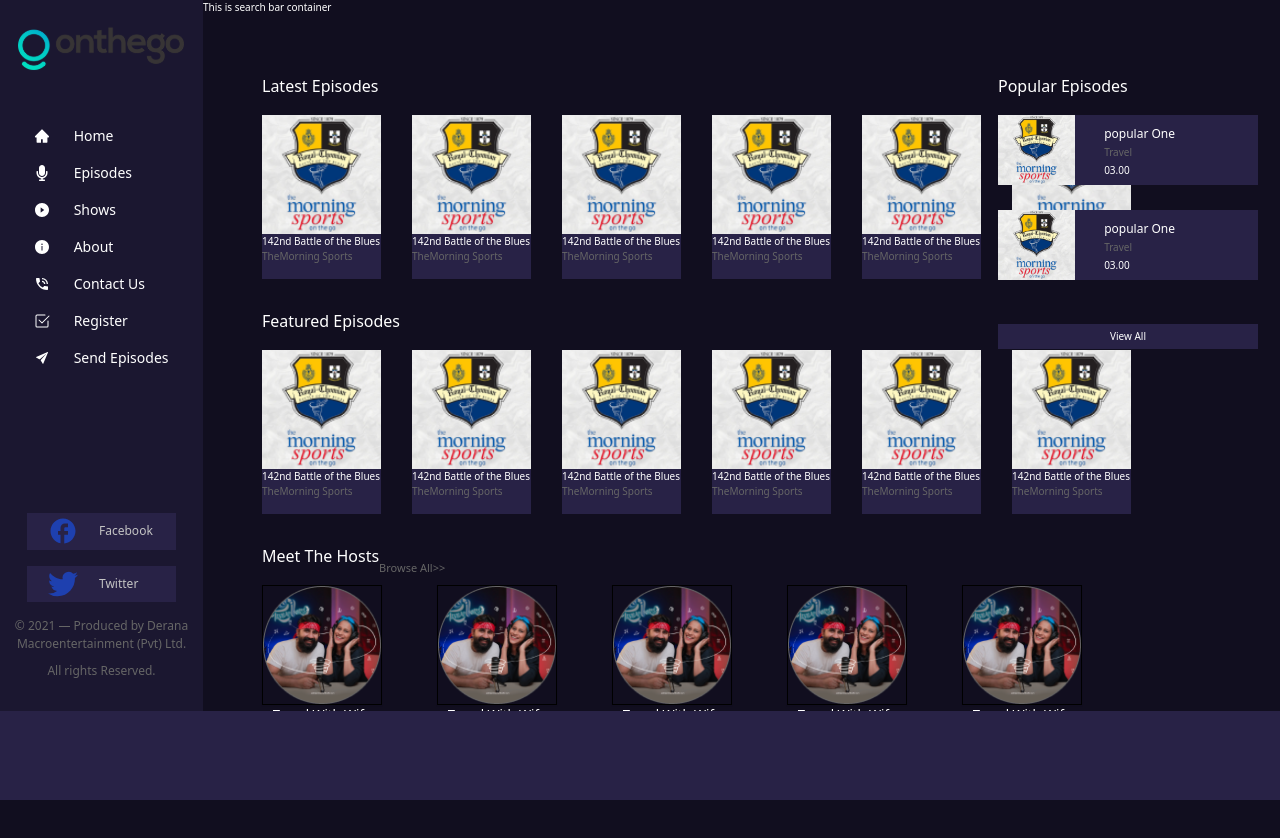
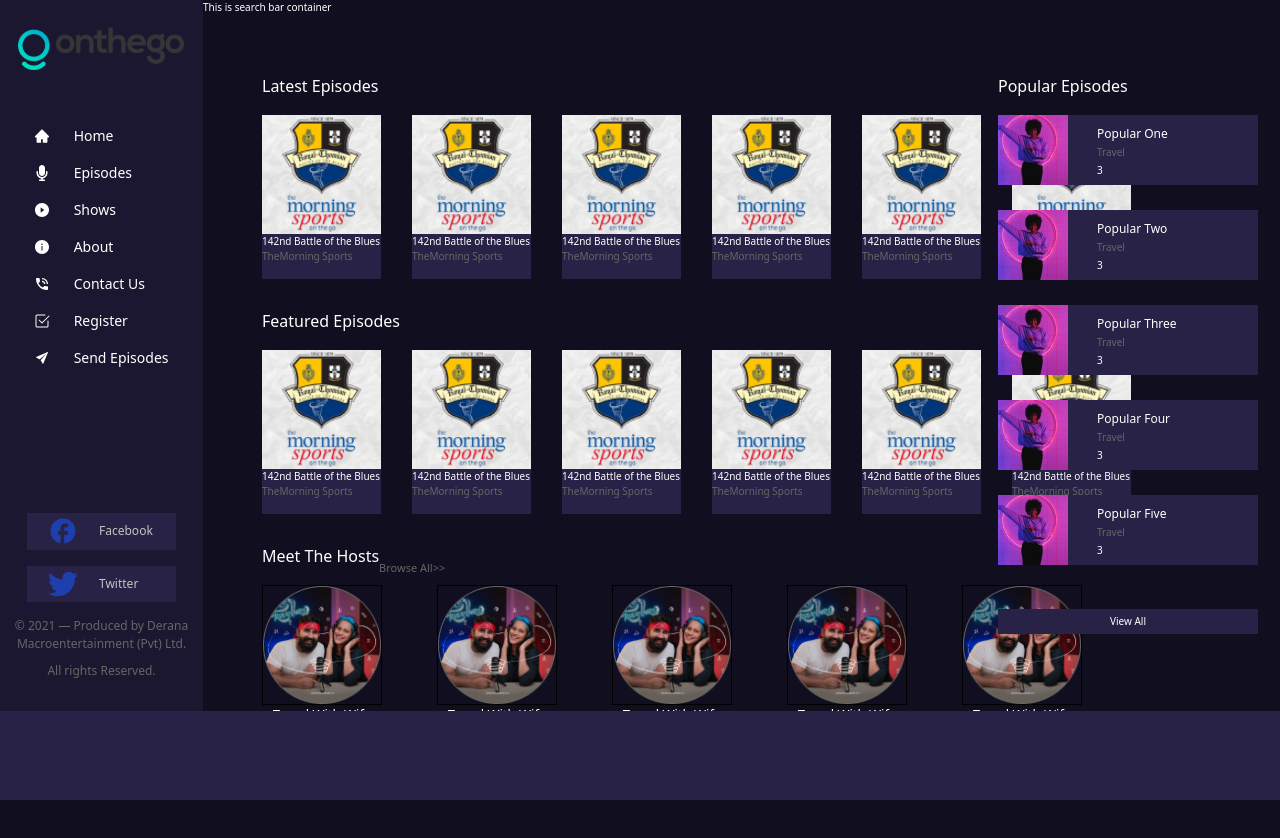
Before and after one commit to tsjayakody/onthego-client, a React (Create React App) app: page / in a window 1280 px wide. Shown: the top 838 px of the page. Built offline with nearby package versions, Linux system fonts and the light colour scheme.

Commit message:
implement host social media button component

```diff
--- a/src/components/Home.jsx
+++ b/src/components/Home.jsx
@@ -5,18 +5,20 @@ import HomeRowContainerTitle from './home/HomeRowContainerTitle';
 import HomeContainerEpisodes from './home/HomeContainerEpisodes';
 import HomeContainerHostCard from './home/HomeContainerHostCard';
 import PopularEpisode from './home/PopularEpisode';
-import commonImage from './assets/common-sample-image.png';
 import BackgroundContainer from './shared/BackgroundContainer';
 import Topbar from './shared/Topbar';
 import latestepisodes from '../data/LatestEpisodes';
 import featuredepisodes from '../data/FeaturedEpisodes';
 import hosts from '../data/Hosts';
+import popularepisodes from '../data/PopularEpisodes';
 
 function Home() {
   return (
     <BackgroundContainer>
         {/* top bar */}
-      <Topbar><p className='text-#FFFFFF text-[10px]'>This is search bar container</p></Topbar>
+      <Topbar>
+          <p className='text-#FFFFFF text-[10px]'>This is search bar container</p>
+        </Topbar>
       {/* main content */}
       <div className='flex relative'>
                 {/* music shows */}
@@ -62,7 +64,12 @@ function Home() {
                             </div>
                         <div className='flex space-x-[55px]'>
                             {hosts.map((item)=>(
-                                <HomeContainerHostCard key={item.id} bannerImage={item.hostCover} bannerTitle={item.hostName} bannerType={item.hostType} />
+                                <HomeContainerHostCard
+                                    key={item.id}
+                                    bannerImage={item.hostCover}
+                                    bannerTitle={item.hostName}
+                                    bannerType={item.host}
+                                />
                             ))}
                         </div>
                     </div>
@@ -72,8 +79,15 @@ function Home() {
                     <div className=''>
                         <HomeRowContainerTitle rowTitle='Popular Episodes' />
                         <div className='flex flex-col space-y-[25px]'>
-                            <PopularEpisode episodeImage={commonImage} episodeTitle='popular One' episodeCategory='Travel' episodeDuration='03.00' />
-                            <PopularEpisode episodeImage={commonImage} episodeTitle='popular One' episodeCategory='Travel' episodeDuration='03.00' />
+                            {popularepisodes.map((item)=>(
+                                <PopularEpisode
+                                    key={item.id}
+                                    episodeImage={item.episodeCover}
+                                    episodeTitle={item.episodeTitle}
+                                    episodeCategory={item.episodeCategory}
+                                    episodeDuration={item.episodeTime}
+                                />
+                            ))}
                         </div>
                         {/* view all sample button */}
                         <div className='pt-[42px]'>
--- /dev/null
+++ b/src/components/contact-us/ContactUsDetails.jsx
@@ -0,0 +1,56 @@
+import React from 'react';
+import registerImage from '../assets/contactus-register-image.png';
+import sendepisodeImage from '../assets/contactus-sendepisode-image.png';
+
+function ContactUsDetails() {
+
+  const contactUsContent = 'The quality is generally very high but some efforts can still be hit and miss with dozens of podcasts popping up around the same themes or TV shows.';
+
+  const onRegisterClick = () => { console.log('register button pressed'); }
+  const onSendEpisodeClick = () => { console.log('send episode buttton pressed'); }
+
+
+  return (
+    <div className='flex-auto h-2/5'>
+      <div className='flex'>
+        <div className='flex-col pl-[26px] pr-[31px] pt-[67px]'>
+          <h5 className='text-[14px] text-#FFFFFF uppercase pb-[17px]'>GET IN TOUCH</h5>
+          <h3 className='text-#FFFFFF text-[24px] capitalize pb-[20px]'>Contact Us</h3>
+          <p className='text-#FFFFFF text-[15px] text-justify pb-[32px] md:w-[398px] md:text-justify'>{contactUsContent}</p>
+
+          <div className='flex justify-between pb-[50px] md:w-[510px]'>
+            <div className='flex-col'>
+              <h4 className='text-#00D2CB text-[16px] text-left pb-[17px]'>General Office</h4>
+              <div className='text-#C4C4C4 text-[12px] text-left'>
+                <p>Derana Macro Entertainment</p>
+                <p>(Pvt) Ltd</p>
+                <p>No. 320, T.B. Jayah Mawatha,</p>
+                <p>Colombo 10.</p>
+                <p>Sri Lanka.</p>
+              </div>
+            </div>
+            <div className='flex-col'>
+              <h4 className='text-#00D2CB text-[16px] text-left pb-[17px]'>General Office</h4>
+              <div className='text-#C4C4C4 text-[12px] text-left'>
+                <p>contact@onthego.lk</p>
+                <p>Ph: (+94) 115-300800</p>
+              </div>
+            </div>
+          </div>
+        </div>
+        <div className='hidden md:w-[388px] md:h-[179px] bg-transparent md:mt-[90px] md:flex md:justify-between'>
+          <div className='md:h-[179px] md:w-[150px]'>
+            <img src={registerImage} alt="registerImage" className='h-[141px] w-[150px] object-fill' />
+            <button className='text-#FFFFFF text-[14px] text-center w-[150px] h-[38px] m-auto bg-#282246' onClick={onRegisterClick}>Register</button>
+          </div>
+          <div className='md:h-[179px] md:w-[150px]'>
+            <img src={sendepisodeImage} alt="registerImage" className='h-[141px] w-[150px] object-fill' />
+            <button className='text-#FFFFFF text-[14px] text-center w-[150px] h-[38px] m-auto bg-#282246' onClick={onSendEpisodeClick}>Send Episodes</button>
+          </div>
+        </div>
+      </div>
+    </div>
+  )
+}
+
+export default ContactUsDetails
--- a/src/components/home/HomeContainerHostCard.jsx
+++ b/src/components/home/HomeContainerHostCard.jsx
@@ -3,6 +3,7 @@ import hostFacebookIcon from '../assets/host-facebook.svg';
 import hostTwitterIcon from '../assets/host-twitter.svg';
 import hostPinterestIcon from '../assets/host-pinterest.svg';
 import hostInstagramIcon from '../assets/host-instagram.svg';
+import HostSocialButton from './HostSocialButton';
 
 function HomeContainerHostCard({bannerImage, bannerTitle, bannerType}) {
     return (
@@ -15,26 +16,17 @@ function HomeContainerHostCard({bannerImage, bannerTitle, bannerType}) {
                 <p className='text-#666666 text-[10px] truncate'>{bannerType}</p>
                 </div>
                 <div className='flex justify-around'>
-
                     {/* twitter button */}
-                    <a href={"https://www.twitter.com"} target="_blank" rel="noopener noreferrer">
-                        <img src={hostTwitterIcon} height='10'width='13' alt="" />
-                    </a>
+                    <HostSocialButton icon={hostTwitterIcon} link={"https://www.twitter.com"} />
 
                     {/* facebook button */}
-                    <a href={"https://www.twitter.com"} target="_blank" rel="noopener noreferrer">
-                        <img src={hostFacebookIcon} height='10'width='13' alt="" />
-                    </a>
+                    <HostSocialButton icon={hostFacebookIcon} link={"https://www.facebook.com"}/>
 
                     {/* pinterest button */}
-                    <a href={"https://www.twitter.com"} target="_blank" rel="noopener noreferrer">
-                        <img src={hostPinterestIcon} height='10'width='13' alt="" />
-                    </a>
+                    <HostSocialButton icon={hostPinterestIcon} link={"https://www.pinterest.com"} />
 
                     {/* instagram button */}
-                    <a href={"https://www.twitter.com"} target="_blank" rel="noopener noreferrer">
-                        <img src={hostInstagramIcon} height='10'width='13' alt="" />
-                    </a>
+                    <HostSocialButton icon={hostInstagramIcon} link={"https://www.instagram.com"} />
 
                 </div>
             </div>
--- /dev/null
+++ b/src/components/home/HostSocialButton.jsx
@@ -0,0 +1,11 @@
+import React from 'react'
+
+function HostSocialButton({icon, link}) {
+  return (
+    <a href={link} target="_blank" rel="noopener noreferrer">
+        <img src={icon} height='10'width='13' alt="" />
+    </a>
+  )
+}
+
+export default HostSocialButton
--- /dev/null
+++ b/src/data/PopularEpisodes.js
@@ -0,0 +1,43 @@
+import sampleImage from '../components/assets/popular-sample-image.png';
+
+//! sample episodes list
+let popularepisodes = [
+    {
+        'id': 1,
+        'episodeCover': sampleImage,
+        'episodeTitle': 'Popular One',
+        'episodeCategory': 'Travel',
+        'episodeTime': parseFloat('03.00'),
+    },
+    {
+        'id': 2,
+        'episodeCover': sampleImage,
+        'episodeTitle': 'Popular Two',
+        'episodeCategory': 'Travel',
+        'episodeTime': parseFloat('03.00'),
+    },
+    {
+        'id': 3,
+        'episodeCover': sampleImage,
+        'episodeTitle': 'Popular Three',
+        'episodeCategory': 'Travel',
+        'episodeTime': parseFloat('03.00'),
+    },
+    {
+        'id': 4,
+        'episodeCover': sampleImage,
+        'episodeTitle': 'Popular Four',
+        'episodeCategory': 'Travel',
+        'episodeTime': parseFloat('03.00'),
+    },
+    {
+        'id': 5,
+        'episodeCover': sampleImage,
+        'episodeTitle': 'Popular Five',
+        'episodeCategory': 'Travel',
+        'episodeTime': parseFloat('03.00'),
+    },
+
+]
+
+export default popularepisodes
```
Also changed, not shown: src/components/ContactUs.jsx (+9 -46 lines), src/components/assets/popular-sample-image.png (added).
